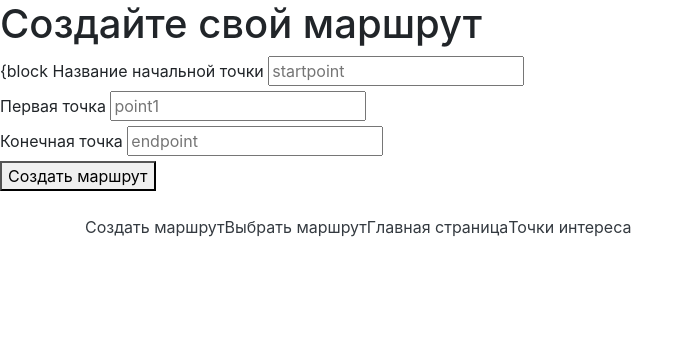
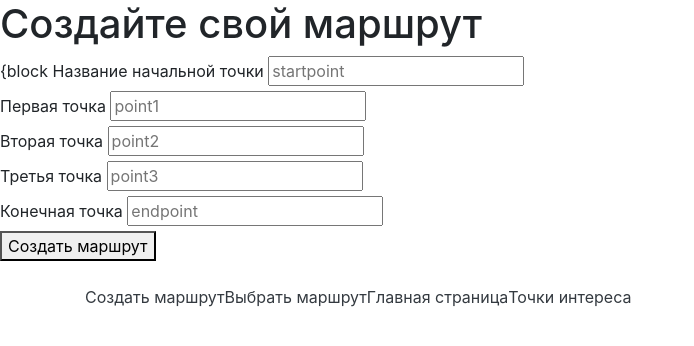
Before and after one commit to borisbogach1/greygoose, a Flask app: page /createroute in a window 1280 px wide. Shown: the top 346 px of the page, without its empty margins (0-694 px from the left). Run offline with Flask 2, Linux system fonts and the light colour scheme; some libraries are stand-ins or nearby versions.

Commit message:
Added an oppotunity to create a route consisting of 5 points

```diff
--- a/main.py
+++ b/main.py
@@ -62,7 +62,17 @@ def creareroute():
         # point13=get_key(d,point2+"\n")
         # print(point11,point12,point13)
 
-        return str(routepoint)
+
+        file='route_description/11.txt'
+        file=open(file,mode='w')
+        for i in routepoint:
+            file.write(i+'\t#'+'\n')
+        create_map('route_description/11.txt',spn='0.01,0.01')
+        values = {"number": '11',
+                  "file_map": "../static/" + '11' + ".png"}
+        return render_template("suggested_route.html", **values)
+
+        return
     else:
         return render_template("createroute.html", form=form)
 
--- /dev/null
+++ b/route_description/11.txt
@@ -0,0 +1,5 @@
+37.633959,55.828516	#
+37.629454,55.829208	#
+37.629148,55.830237	#
+37.626633,55.831633	#
+37.619459,55.833838	#
--- a/templates/createroute.html
+++ b/templates/createroute.html
@@ -16,6 +16,14 @@
            <label for="point1"> Первая точка</label>
            <input type="text" name="point1" placeholder="point1">
        </fieldset>
+        <fieldset>
+           <label for="point2"> Вторая точка</label>
+           <input type="text" name="point2" placeholder="point2">
+       </fieldset>
+     <fieldset>
+           <label for="point3"> Третья точка</label>
+           <input type="text" name="point3" placeholder="point3">
+       </fieldset>
        <fieldset>
            <label for="endpoint">Конечная точка</label>
            <input type="text" name="endpoint" placeholder="endpoint">
```
Also changed, not shown: static/11.png (added).
